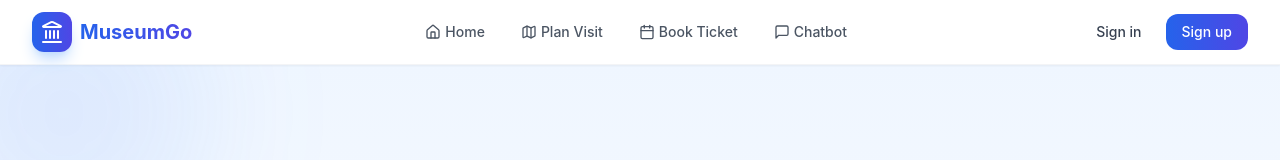
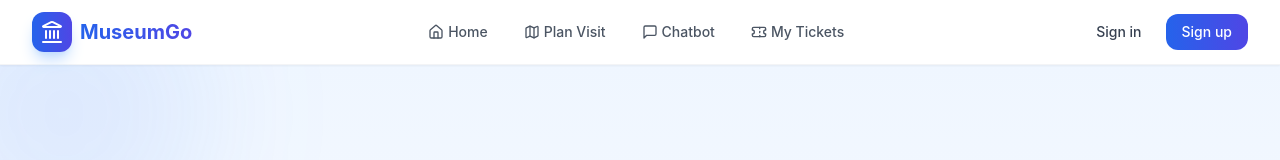
Before and after one commit to Prashanth0718/ONLINE-CHATBOT-TICKETING-SYSTEM, a React (Vite) app in the folder frontend/: page / in a window 1280 px wide. Shown: the top 160 px of the page. Built offline with nearby package versions, Linux system fonts and the light colour scheme.

Commit message:
Navbar Updated

```diff
--- a/frontend/src/components/Navbar.jsx
+++ b/frontend/src/components/Navbar.jsx
@@ -11,11 +11,12 @@ const Navbar = () => {
 
     { name: "Home", to: "/", icon: Home },
     { name: "Plan Visit", to: "/plan-visit", icon: Map },
-    { name: "Book Ticket", to: "/book-ticket", icon: Calendar },
     { name: "Chatbot", to: "/chatbot", icon: MessageSquare },
+    { name: "My Tickets", to: "/my-tickets", icon: Ticket },
   ];
 
   if (role === "admin") {
+    navItems.push({ name: "Book Ticket", to: "/book-ticket", icon: Calendar });
     navItems.push({ name: "Admin Panel", to: "/admin", icon: Settings });
   }
 
```
